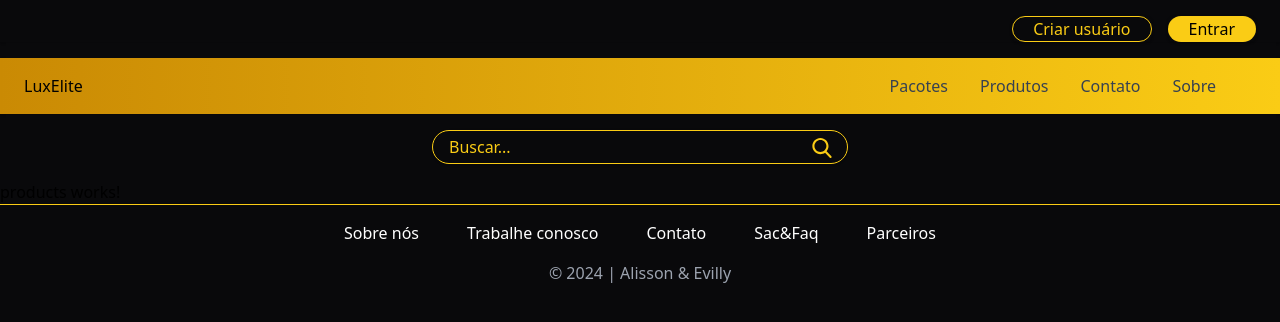
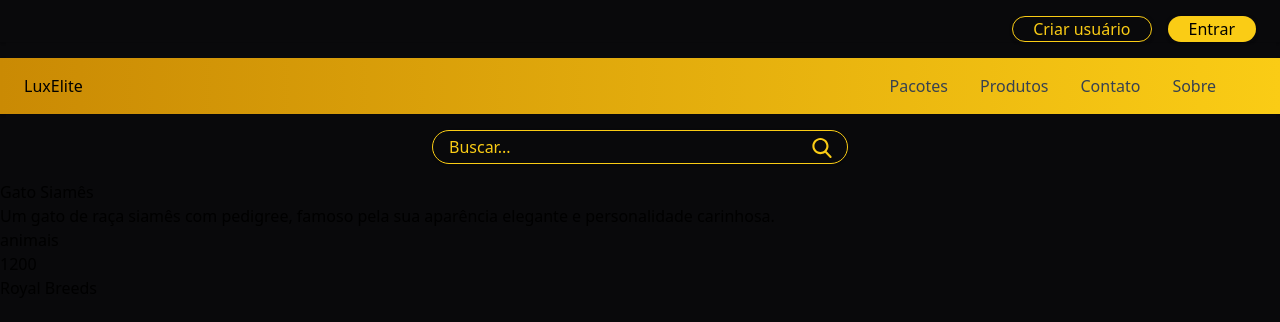
Before and after one commit to AlissonCurvina/luxElite, an Angular app: page /products in a window 1280 px wide. Shown: the top 322 px of the page. Built offline with nearby package versions, Linux system fonts and the light colour scheme.

Commit message:
Adicionado listagem de produtos na tela de produtos

```diff
--- a/src/app/components/pricing-info-card/pricing-info-card.component.ts
+++ b/src/app/components/pricing-info-card/pricing-info-card.component.ts
@@ -1,7 +1,5 @@
-import { DecimalPipe } from '@angular/common';
 import { Component, Input } from '@angular/core';
-import { CommonModule } from '@angular/common';
-import { NgForOf, NgFor } from '@angular/common';
+import { CommonModule, NgForOf, NgFor } from '@angular/common';
 
 @Component({
 	selector: 'app-pricing-info-card',
--- /dev/null
+++ b/src/app/components/product-info-card/product-info-card.component.html
@@ -0,0 +1,12 @@
+<h1>{{ name }}</h1>
+<h1>{{ description }}</h1>
+<h1>{{ category }}</h1>
+<h1>{{ price }}</h1>
+<h1>{{ brand }}</h1>
+<ul role="list" class="mt-8 space-y-5 lg:space-y-0 lg:grid lg:grid-cols-2 lg:gap-x-8 lg:gap-y-5">
+    <li
+        class="flex items-start lg:col-span-1"
+        *ngFor="let package of includedInPackages">
+        <p class="ml-3 text-white">{{ package }}
+    </li>
+</ul>
--- a/src/app/views/pricing/pricing.component.ts
+++ b/src/app/views/pricing/pricing.component.ts
@@ -1,7 +1,6 @@
 import { Component } from '@angular/core';
 import { PricingInfoCardComponent } from '../../components/pricing-info-card/pricing-info-card.component';
-import { CommonModule } from '@angular/common';
-import { NgForOf, NgFor } from '@angular/common';
+import { CommonModule, NgForOf, NgFor } from '@angular/common';
 
 @Component({
     selector: 'app-pricing',
--- a/src/app/views/products/products.component.html
+++ b/src/app/views/products/products.component.html
@@ -1 +1,8 @@
-<p>products works!</p>
+<app-product-info-card
+    *ngFor="let product of productsList"
+    [name]="product.name"
+    [category]="product.category"
+    [description]="product.description"
+    [price]="product.price"
+    [brand]="product.brand">
+</app-product-info-card>
--- a/src/app/views/products/products.component.ts
+++ b/src/app/views/products/products.component.ts
@@ -1,12 +1,217 @@
 import { Component } from '@angular/core';
+import { CommonModule, NgForOf, NgFor } from '@angular/common';
+import { ProductInfoCardComponent } from '../../components/product-info-card/product-info-card.component';
 
 @Component({
-  selector: 'app-products',
-  standalone: true,
-  imports: [],
-  templateUrl: './products.component.html',
-  styleUrl: './products.component.css'
+	selector: 'app-products',
+	standalone: true,
+	imports: [ProductInfoCardComponent, CommonModule, NgForOf, NgFor],
+	templateUrl: './products.component.html',
+	styleUrl: './products.component.css'
 })
 export class ProductsComponent {
+	public productsList: any[] = [
+		{
+			id: 1,
+			name: 'Gato Siamês',
+			category: 'animais',
+			description: 'Um gato de raça siamês com pedigree, famoso pela sua aparência elegante e personalidade carinhosa.',
+			photos: ['gato1.jpg', 'gato2.jpg'],
+			price: 1200,
+			includedInPackages: ['premium', 'luxelite'],
+			brand: 'Royal Breeds'
+		},
+		{
+			id: 2,
+			name: 'Anel de Diamante',
+			category: 'joias',
+			description: 'Anel com diamante lapidado, uma peça exclusiva para ocasiões especiais.',
+			photos: ['anel1.jpg', 'anel2.jpg'],
+			price: 7500,
+			includedInPackages: ['diamante', 'luxelite', 'elegance'],
+			brand: 'Tiffany & Co.'
+		},
+		{
+			id: 3,
+			name: 'Ferrari F8 Tributo',
+			category: 'carros',
+			description: 'Superesportivo italiano com motor V8, perfeito para entusiastas de alta performance.',
+			photos: ['ferrari1.jpg', 'ferrari2.jpg'],
+			price: 300000,
+			includedInPackages: ['premium', 'diamante', 'luxelite'],
+			brand: 'Ferrari'
+		},
+		{
+			id: 4,
+			name: 'Jaqueta de Couro',
+			category: 'roupas',
+			description: 'Jaqueta de couro legítimo, ideal para dias frios com estilo.',
+			photos: ['jaqueta1.jpg', 'jaqueta2.jpg'],
+			price: 300000,
+			includedInPackages: ['básico', 'premium'],
+			brand: 'Levi\'s'
+		},
+		{
+			id: 5,
+			name: 'Bolsa Chanel',
+			category: 'bolsas',
+			description: 'Bolsa de luxo Chanel, confeccionada em couro de alta qualidade com design atemporal.',
+			photos: ['bolsa1.jpg', 'bolsa2.jpg'],
+			price: 10000,
+			includedInPackages: ['luxelite', 'elegance', 'premium'],
+			brand: 'Chanel'
+		},
 
+		// Mais 15 produtos
+		{
+			id: 6,
+			name: 'Labrador Retriever',
+			category: 'animais',
+			description: 'Cachorro da raça Labrador, conhecido por sua lealdade e inteligência.',
+			photos: ['labrador1.jpg', 'labrador2.jpg'],
+			price: 1500,
+			includedInPackages: ['básico', 'premium'],
+			brand: 'Paws Breeders'
+		},
+		{
+			id: 7,
+			name: 'Colar de Pérolas',
+			category: 'joias',
+			description: 'Colar de pérolas cultivadas, ideal para eventos formais.',
+			photos: ['colar1.jpg', 'colar2.jpg'],
+			price: 2500,
+			includedInPackages: ['luxelite', 'elegance'],
+			brand: 'Mikimoto'
+		},
+		{
+			id: 8,
+			name: 'Tesla Model S',
+			category: 'carros',
+			description: 'Carro elétrico de alta performance com tecnologia de ponta.',
+			photos: ['tesla1.jpg', 'tesla2.jpg'],
+			price: 120000,
+			includedInPackages: ['diamante', 'premium'],
+			brand: 'Tesla'
+		},
+		{
+			id: 9,
+			name: 'Camisa Social',
+			category: 'roupas',
+			description: 'Camisa social de algodão, ideal para o trabalho e ocasiões formais.',
+			photos: ['camisa1.jpg', 'camisa2.jpg'],
+			price: 100,
+			includedInPackages: ['básico', 'premium'],
+			brand: 'Zara'
+		},
+		{
+			id: 10,
+			name: 'Bolsa de Couro Italiana',
+			category: 'bolsas',
+			description: 'Bolsa artesanal de couro italiano, com detalhes exclusivos.',
+			photos: ['bolsa_italiana1.jpg', 'bolsa_italiana2.jpg'],
+			price: 800,
+			includedInPackages: ['básico', 'luxelite'],
+			brand: 'Gucci'
+		},
+		{
+			id: 11,
+			name: 'Pastor Alemão',
+			category: 'animais',
+			description: 'Cão da raça Pastor Alemão, reconhecido por sua inteligência e versatilidade.',
+			photos: ['pastor1.jpg', 'pastor2.jpg'],
+			price: 1500,
+			includedInPackages: ['premium', 'luxelite'],
+			brand: 'Guardians Breeders'
+		},
+		{
+			id: 12,
+			name: 'Brinco de Ouro',
+			category: 'joias',
+			description: 'Brinco de ouro 18k com design minimalista e elegante.',
+			photos: ['brinco1.jpg', 'brinco2.jpg'],
+			price: 1000,
+			includedInPackages: ['básico', 'premium'],
+			brand: 'Cartier'
+		},
+		{
+			id: 13,
+			name: 'Porsche 911 Carrera',
+			category: 'carros',
+			description: 'Carro esportivo clássico com motor de alto desempenho.',
+			photos: ['porsche1.jpg', 'porsche2.jpg'],
+			price: 150000,
+			includedInPackages: ['premium', 'diamante'],
+			brand: 'Porsche'
+		},
+		{
+			id: 14,
+			name: 'Calça Jeans Slim',
+			category: 'roupas',
+			description: 'Calça jeans de modelagem slim, confortável e estilosa.',
+			photos: ['calca1.jpg', 'calca2.jpg'],
+			price: 150,
+			includedInPackages: ['básico', 'premium'],
+			brand: 'Diesel'
+		},
+		{
+			id: 15,
+			name: 'Mochila de Viagem',
+			category: 'bolsas',
+			description: 'Mochila espaçosa e resistente, ideal para longas viagens.',
+			photos: ['mochila1.jpg', 'mochila2.jpg'],
+			price: 350,
+			includedInPackages: ['básico', 'premium'],
+			brand: 'Samsonite'
+		},
+		{
+			id: 16,
+			name: 'Poodle Toy',
+			category: 'animais',
+			description: 'Cãozinho da raça Poodle Toy, conhecido por sua fofura e energia.',
+			photos: ['poodle1.jpg', 'poodle2.jpg'],
+			price: 1200,
+			includedInPackages: ['básico', 'luxelite'],
+			brand: 'Tiny Paws'
+		},
+		{
+			id: 17,
+			name: 'Pulseira de Ouro',
+			category: 'joias',
+			description: 'Pulseira delicada de ouro 18k, com acabamento detalhado.',
+			photos: ['pulseira1.jpg', 'pulseira2.jpg'],
+			price: 1500,
+			includedInPackages: ['básico', 'premium'],
+			brand: 'Pandora'
+		},
+		{
+			id: 18,
+			name: 'Lamborghini Aventador',
+			category: 'carros',
+			description: 'Carro superesportivo com motor V12 e design aerodinâmico.',
+			photos: ['lamborghini1.jpg', 'lamborghini2.jpg'],
+			price: 500000,
+			includedInPackages: ['diamante', 'luxelite'],
+			brand: 'Lamborghini'
+		},
+		{
+			id: 19,
+			name: 'Vestido de Festa',
+			category: 'roupas',
+			description: 'Vestido longo de festa, ideal para eventos formais e casamentos.',
+			photos: ['vestido1.jpg', 'vestido2.jpg'],
+			price: 600,
+			includedInPackages: ['luxelite', 'elegance'],
+			brand: 'Elie Saab'
+		},
+		{
+			id: 20,
+			name: 'Bolsa Tote',
+			category: 'bolsas',
+			description: 'Bolsa tote espaçosa e versátil, perfeita para o dia a dia.',
+			photos: ['tote1.jpg', 'tote2.jpg'],
+			price: 250,
+			includedInPackages: ['básico', 'premium'],
+			brand: 'Longchamp'
+		}
+	]
 }
```
Also changed, not shown: src/app/components/product-info-card/product-info-card.component.ts (added, +20 -0 lines), src/app/components/product-info-card/product-info-card.component.css (added), 1 other file (tests, documents, lock files or other folders).
